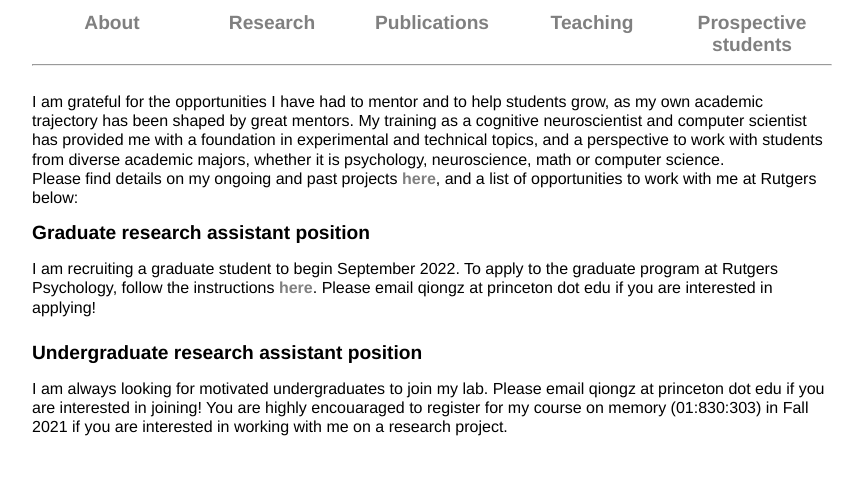
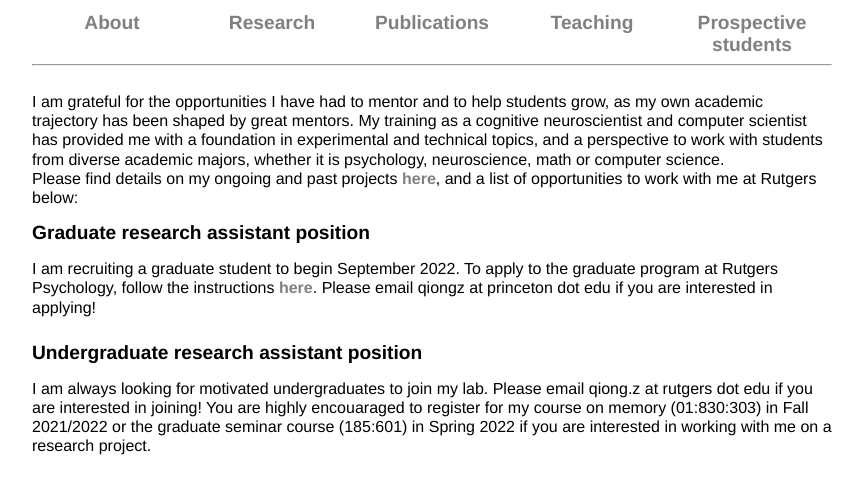
Before and after one commit to qiongzhang/qiongzhang.github.io, a plain HTML site: page students.html in a window 1280 px wide. Shown: the part 73-566 px from the top of the page, without its empty margins (208-1071 px from the left). Drawn offline with Linux system fonts and the light colour scheme.

Commit message:
update syllabus

```diff
--- a/students.html
+++ b/students.html
@@ -60,8 +60,8 @@ Please find details on my ongoing and past projects <a
   <section>
 
 		<h2>Undergraduate research assistant position </h2>
-	    <p> I am always looking for motivated undergraduates to join my lab. Please email qiongz at princeton dot edu if you are interested in joining!
-        You are highly encouaraged to register for my course on memory (01:830:303) in Fall 2021 if you are interested in working with me on a research project. </p>
+	    <p> I am always looking for motivated undergraduates to join my lab. Please email qiong.z at rutgers dot edu if you are interested in joining!
+        You are highly encouaraged to register for my course on memory (01:830:303) in Fall 2021/2022 or the graduate seminar course (185:601) in Spring 2022 if you are interested in working with me on a research project. </p>
 
 	</section>
 
```
Also changed, not shown: 3 other files.
